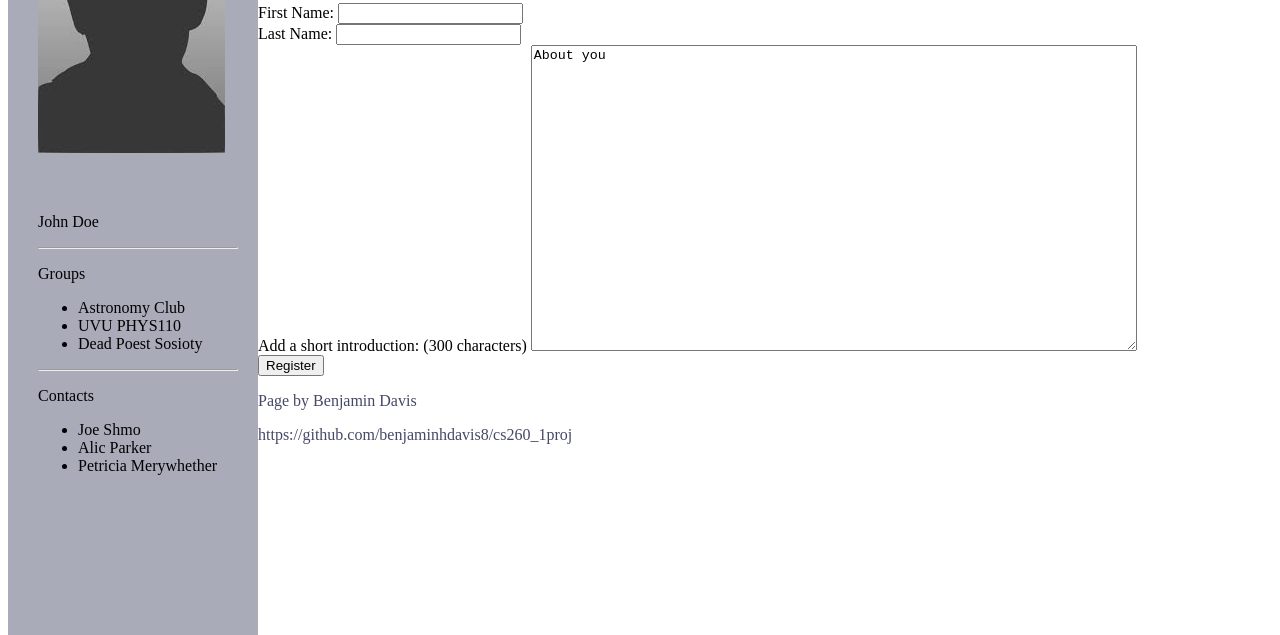
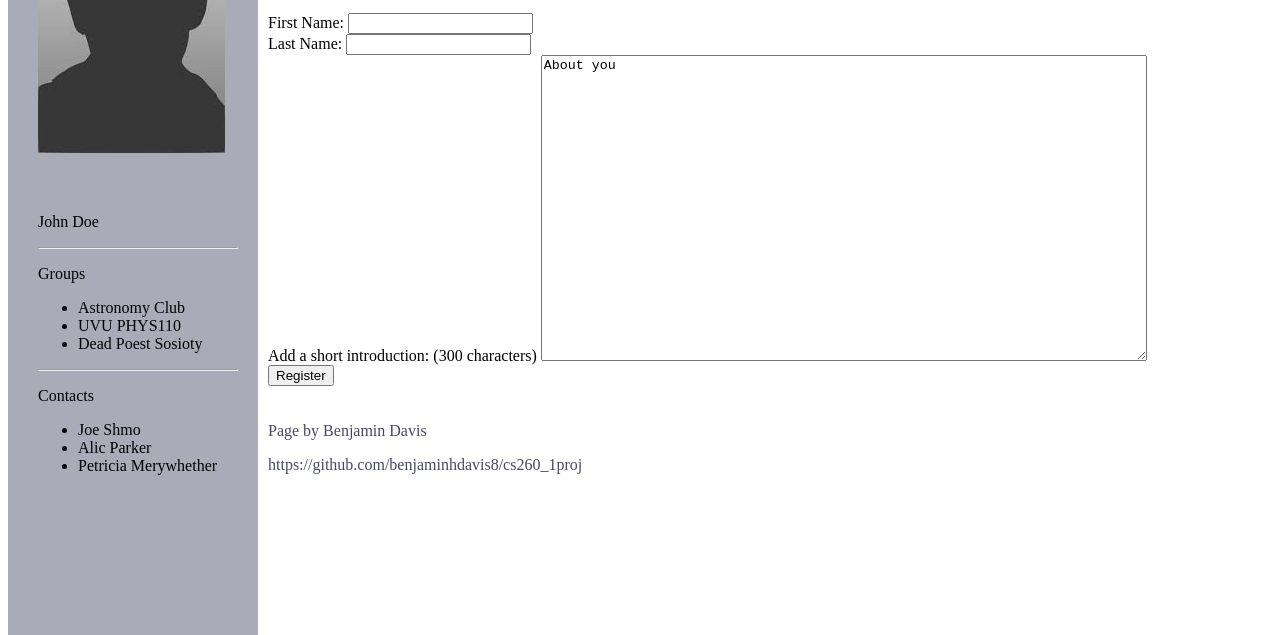
Before and after one commit to benjaminhdavis8/cs260_1proj, a plain HTML site: page pages/profile.html in a window 1280 px wide. Shown: the part 165-800 px from the top of the page. Drawn offline with Linux system fonts and the light colour scheme.

Commit message:
minor formating corections

```diff
--- a/pages/profile.html
+++ b/pages/profile.html
@@ -49,6 +49,7 @@
 			</li>
 		</ul>
 		</nav>
+		<div class="content">
 		<h1>Profiel</h1>
 		<p>Not a member...Regester below.</p>
 		<form action="https://formspree.io/ben2squared@byu.edu" method="POST">
@@ -61,6 +62,7 @@
 			<br>
 			<input value="Register" type="submit">
 		</form>
+		</div>
 	</body>
 	</div>
 	<div id="footer">
--- a/styles.css
+++ b/styles.css
@@ -22,6 +22,10 @@ body {
 	width: 600px;
 }
 
+.content {
+	padding: 10px;
+}
+
 /* {{{section}}} footer   -----------------------------*/
 
 footer p {
@@ -34,6 +38,7 @@ footer p {
 	height: 250px;
 	z-index: 10;
 	margin-left: 250px;
+	padding: 10px;
 }
 
 #footer-home {
@@ -41,7 +46,8 @@ footer p {
 	bottom: 0;
 	height: 250px;
 	z-index: 10;
-	margin-left: 0
+	margin-left: 0;
+	padding: 10px;
 }
 
 /* {{{sectoin}}} navegation ---------------------------*/
```
Also changed, not shown: index.html (+2 -1 lines), pages/chat.html (+4 -2 lines), pages/people.html (+1 -3 lines).
